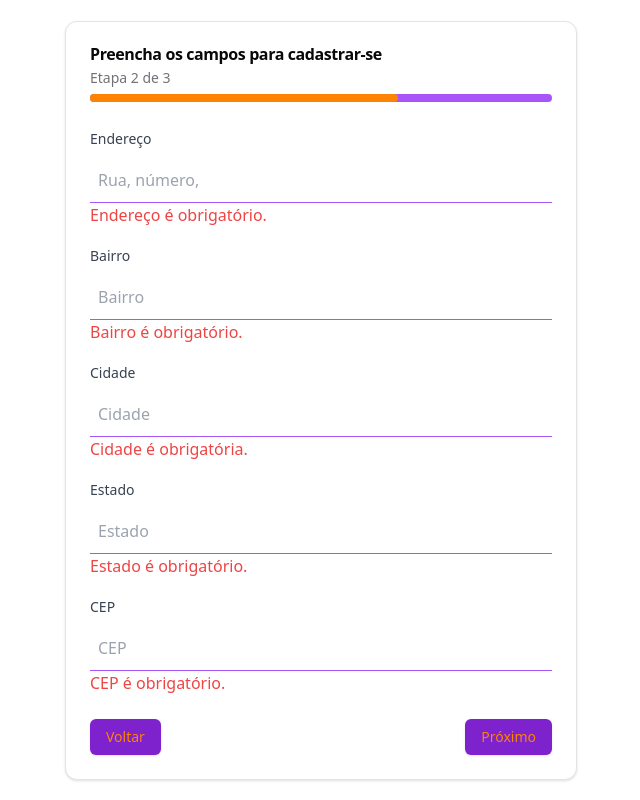
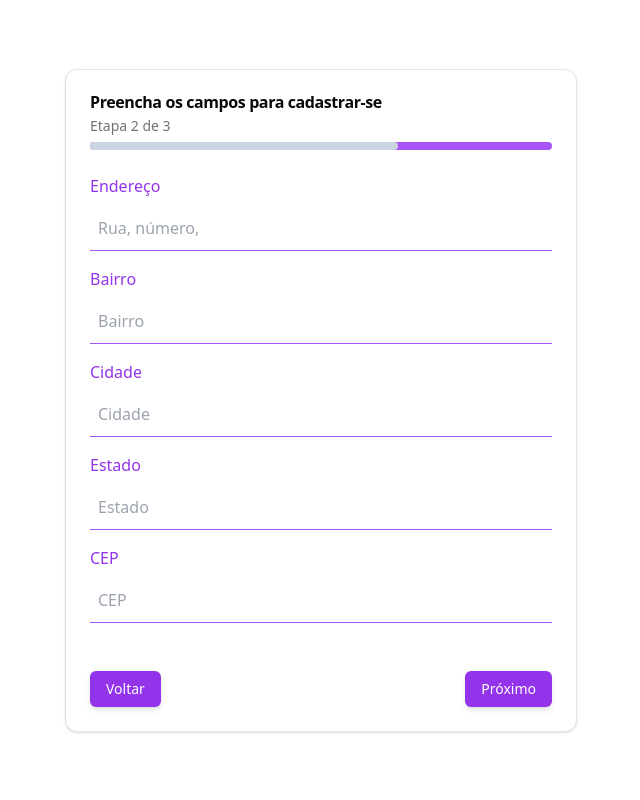
Before and after one commit to THIAGOMORGADO/web-projeto-tobehome, a Next.js app: page /signin/signup in a window 1280 px wide. Both pictures are taken after a click on the button "Próximo". Shown: the whole page, without its empty margins (319-959 px from the left). Built offline with nearby package versions, Linux system fonts and the light colour scheme.

Commit message:
reafactor: MultiStep Form and Using React hook form

```diff
--- a/src/app/components/MultiForm/creci-form.tsx
+++ b/src/app/components/MultiForm/creci-form.tsx
@@ -1,6 +1,4 @@
 import TextInput from "@/app/signin/forgotPassword/components/TextInput";
-
-import { Label } from "@/components/ui/label";
 
 interface CreciFormProps {
   register: any;
@@ -12,37 +10,37 @@ const CreciForm: React.FC<CreciFormProps> = ({ register, errors, }) => {
   return (
     <div className="space-y-4">
       <div className="space-y-2">
-        <Label htmlFor="rg" className="text-sm font-medium text-gray-700">
+        <label htmlFor="rg" className="text-purple-600 font-medium block">
           RG
-        </Label>
+        </label>
         <TextInput
           placeHolder="Informe seu RG"
-          {...register('rg', { required: 'RG é obrigatório.' })}
+          {...register('rg' )}
           error={errors.rg}
           className="bg-[#7e22ce] placeholder:text-[#FE8302] text-[#FE8302] mt-1 block w-full rounded-md border-gray-300 shadow-sm focus:outline-none focus:ring-[#FE8302] focus:border-[#FE8302] sm:text-sm"
         />
 
       </div>
       <div className="space-y-2">
-        <Label htmlFor="cpf" className="text-sm font-medium text-gray-700">
+        <label htmlFor="cpf" className="text-purple-600 font-medium block">
           CPF
-        </Label>
+        </label>
         <TextInput
           placeHolder="Insira seu CPF"
-          {...register('cpf', { required: 'CPF é obrigatório.' })}
+          {...register('cpf')}
           error={errors.cpf}
           className="bg-[#7e22ce] placeholder:text-[#FE8302] text-[#FE8302] mt-1 block w-full rounded-md border-gray-300 shadow-sm focus:outline-none focus:ring-[#FE8302] focus:border-[#FE8302] sm:text-sm"
         />
 
       </div>
       <div className="space-y-2">
-        <Label htmlFor="birthDate" className="text-sm font-medium text-gray-700">
+        <label htmlFor="birthDate" className="text-purple-600 font-medium block">
           Data de Nascimento
-        </Label>
+        </label>
         <TextInput
           placeHolder="Informe sua data de nascimento"
           date
-          {...register('birthDate', { required: 'Data de nascimento é obrigatória.' })}
+          {...register('birthDate')}
           error={errors.birthDate}
           className="bg-[#7e22ce] placeholder:text-[#FE8302] text-[#FE8302] mt-1 block w-full rounded-md border-gray-300 shadow-sm focus:outline-none focus:ring-[#FE8302] focus:border-[#FE8302] sm:text-sm"
         />
--- a/src/app/components/MultiForm/index.tsx
+++ b/src/app/components/MultiForm/index.tsx
@@ -15,25 +15,12 @@ import { Progress } from "@/components/ui/progress";
 import LocationForm from "./location-form";
 import CreciForm from "./creci-form";
 import AccessForm from "./access-form";
+import { FormData } from "@/app/types/User";
 // import { axios } from "@/app/services/api";
 
 const TOTAL_STEPS = 3;
 
-type FormData = {
-  name: string;
-  email: string;
-  password: string;
-  address: string;
-  city: string;
-  neighborhood: string;
-  state: string;
-  zipCode: string;
-  uf: string;
-  confirmPassword: string;
-  rg: string;
-  cpf: string;
-  birthDate: string;
-};
+
 
 export default function MultiStepForm() {
   const [step, setStep] = useState(1);
@@ -56,18 +43,10 @@ export default function MultiStepForm() {
   const progress = (step / TOTAL_STEPS) * 100;
 
   const onSubmit: SubmitHandler<FormData> = (data) => {
-    const submitForm = async (formData: FormData) => {
-      try {
-        // Here you can handle the form submission, e.g., send data to an API
-        console.log(formData); // Log the form data
-        alert("Formulário enviado com sucesso!"); // Notify the user
-      } catch (error) {
-        console.error("Erro ao enviar o formulário:", error);
-        alert("Erro ao enviar o formulário. Tente novamente mais tarde.");
-      }
-    };
+    // Criar uma logica onde o bottao de enviar do ultimo step ele faz o submit quando for progress continue anadao com os step
 
-    submitForm(data); // Call the submitForm function with the collected data
+
+
   };
 
   return (
@@ -101,31 +80,25 @@ export default function MultiStepForm() {
             />
           )}
           <div className="flex justify-between mt-6">
+            <div className="w-full flex justify-between mt-6">
               {step > 1 && (
                 <Button
                   type="button" // Prevents the button from submitting the form
                   onClick={prevStep}
                   variant="default"
-                className="bg-purple-700 hover:bg-purple-800 text-[#FE8302]"
+                  className="bg-purple-600 hover:bg-purple-700 text-white py-2.5 rounded-md font-medium transition-colors duration-200 transform hover:scale-[1.02] active:scale-[0.98] shadow-md"
                 >
                   Voltar
                 </Button>
               )}
-            {step < TOTAL_STEPS ? (
               <Button
-                onClick={nextStep}
-                className="bg-purple-700 hover:bg-purple-800 text-[#FE8302]"
+                onClick={step < TOTAL_STEPS ? nextStep : handleSubmit(onSubmit)}
+                className="bg-purple-600 hover:bg-purple-700 text-white py-2.5 rounded-md font-medium transition-colors duration-200 transform hover:scale-[1.02] active:scale-[0.98] shadow-md"
+                type={step < TOTAL_STEPS ? "button" : "submit"}
               >
-                Próximo
+                {step < TOTAL_STEPS ? "Próximo" : "Enviar"}
               </Button>
-            ) : (
-              <Button
-
-                className="bg-purple-700 hover:bg-purple-800 text-[#FE8302]"
-              >
-                Enviar
-              </Button>
-            )}
+            </div>
           </div>
         </form>
       </CardContent>
--- a/src/app/components/MultiForm/location-form.tsx
+++ b/src/app/components/MultiForm/location-form.tsx
@@ -3,9 +3,6 @@
 "use client";
 
 import TextInput from "@/app/signin/forgotPassword/components/TextInput";
-import { Input } from "@/components/ui/input";
-import { Label } from "@/components/ui/label";
-
 interface LocationFormProps {
   register: any;
   errors: any;
@@ -16,56 +13,56 @@ const LocationForm: React.FC<LocationFormProps> = ({ register, errors }) => {
   return (
     <div className="space-y-4">
       <div className="space-y-2">
-        <Label htmlFor="address" className="text-sm font-medium text-gray-700">
+        <label htmlFor="address" className="text-purple-600 font-medium block">
           Endereço
-        </Label>
+        </label>
         <TextInput
           placeHolder="Rua, número,"
-          {...register('address', { required: 'Endereço é obrigatório.' })}
+          {...register('address')}
           className="bg-[#7e22ce] placeholder:text-[#FE8302] text-[#FE8302] mt-1 block w-full rounded-md border-gray-300 shadow-sm focus:outline-none focus:ring-[#FE8302] focus:border-[#FE8302] sm:text-sm"
         />
         {errors.address && <span className="text-red-500">{errors.address.message}</span>}
       </div>
       <div className="space-y-2">
-        <Label htmlFor="neighborhood" className="text-sm font-medium text-gray-700">
+        <label htmlFor="neighborhood" className="text-purple-600 font-medium block">
           Bairro
-        </Label>
+        </label>
         <TextInput
           placeHolder="Bairro"
-          {...register('neighborhood', { required: 'Bairro é obrigatório.' })}
+          {...register('neighborhood')}
           className="bg-[#7e22ce] placeholder:text-[#FE8302] text-[#FE8302] mt-1 block w-full rounded-md border-gray-300 shadow-sm focus:outline-none focus:ring-[#FE8302] focus:border-[#FE8302] sm:text-sm"
         />
         {errors.neighborhood && <span className="text-red-500">{errors.neighborhood.message}</span>}
       </div>
       <div className="space-y-2">
-        <Label htmlFor="city" className="text-sm font-medium text-gray-700">
+        <label htmlFor="city" className="text-purple-600 font-medium block">
           Cidade
-        </Label>
+        </label>
         <TextInput
           placeHolder="Cidade"
-          {...register('city', { required: 'Cidade é obrigatória.' })}
+          {...register('city', )}
           className="bg-[#7e22ce] placeholder:text-[#FE8302] text-[#FE8302] mt-1 block w-full rounded-md border-gray-300 shadow-sm focus:outline-none focus:ring-[#FE8302] focus:border-[#FE8302] sm:text-sm"
         />
         {errors.city && <span className="text-red-500">{errors.city.message}</span>}
       </div>
       <div className="space-y-2">
-        <Label htmlFor="state" className="text-sm font-medium text-gray-700">
+        <label htmlFor="state" className="text-purple-600 font-medium block">
           Estado
-        </Label>
+        </label>
         <TextInput
           placeHolder="Estado"
-          {...register('state', { required: 'Estado é obrigatório.' })}
+          {...register('state' )}
           className="bg-[#7e22ce] placeholder:text-[#FE8302] text-[#FE8302] mt-1 block w-full rounded-md border-gray-300 shadow-sm focus:outline-none focus:ring-[#FE8302] focus:border-[#FE8302] sm:text-sm"
         />
         {errors.state && <span className="text-red-500">{errors.state.message}</span>}
       </div>
       <div className="space-y-2">
-        <Label htmlFor="zipCode" className="text-sm font-medium text-gray-700">
+        <label htmlFor="zipCode" className="text-purple-600 font-medium block">
           CEP
-        </Label>
+        </label>
         <TextInput
           placeHolder="CEP"
-          {...register('zipCode', { required: 'CEP é obrigatório.' })}
+          {...register('zipCode',)}
           className="bg-[#7e22ce] placeholder:text-[#FE8302] text-[#FE8302] mt-1 block w-full rounded-md border-gray-300 shadow-sm focus:outline-none focus:ring-[#FE8302] focus:border-[#FE8302] sm:text-sm"
         />
         {errors.zipCode && <span className="text-red-500">{errors.zipCode.message}</span>}
--- /dev/null
+++ b/src/app/types/User.ts
@@ -0,0 +1,15 @@
+export type FormData = {
+    name: string;
+    email: string;
+    password: string;
+    address: string;
+    city: string;
+    neighborhood: string;
+    state: string;
+    zipCode: string;
+    uf: string;
+    confirmPassword: string;
+    rg: string;
+    cpf: string;
+    birthDate: string;
+  };
--- a/src/components/ui/progress.tsx
+++ b/src/components/ui/progress.tsx
@@ -18,7 +18,7 @@ const Progress = React.forwardRef<
     {...props}
   >
     <ProgressPrimitive.Indicator
-      className="h-full w-full flex-1 bg-[#FE8302] transition-all rounded-full"
+      className={`h-full w-full flex-1 transition-all rounded-full ${value === 100 ? 'bg-[#FE8302]' : 'bg-slate-300'}`}
       style={{ transform: `translateX(-${100 - (value || 0)}%)` }}
     />
   </ProgressPrimitive.Root>
```
Also changed, not shown: src/app/components/MultiForm/access-form.tsx (+13 -13 lines). Lines whose indentation alone changed are shown as unchanged.
